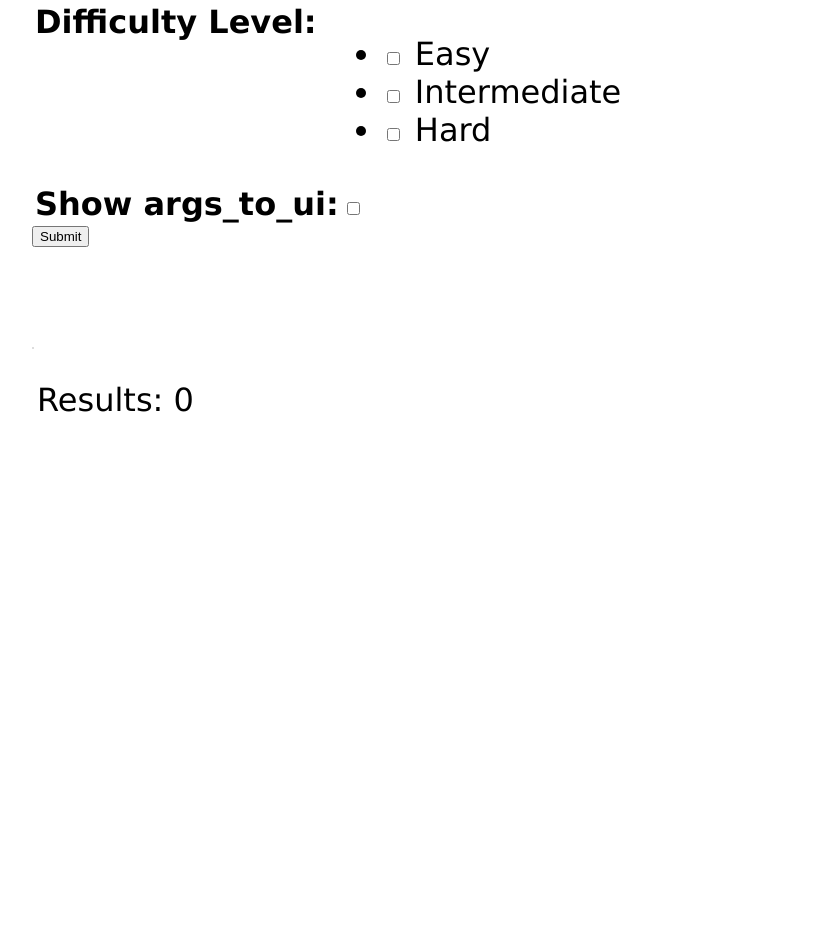
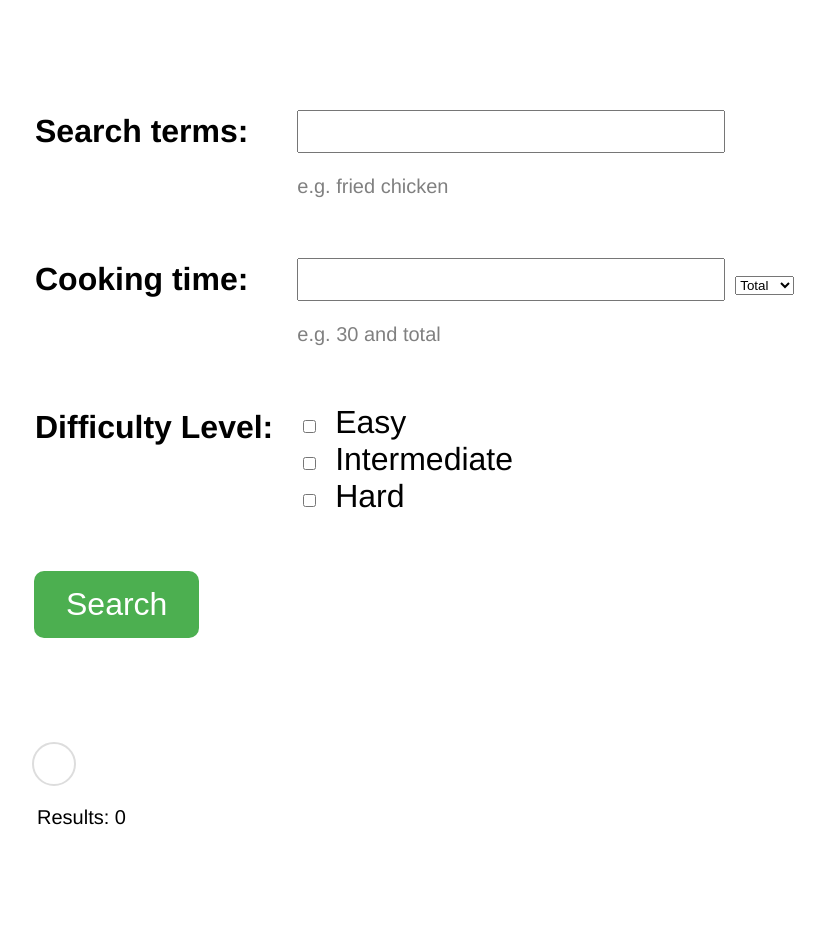
Before and after one commit to louisesiqifan/Pandas-Express, a Django app: page / in a window 1280 px wide; the page is wider, and only the part inside the window is pictured. Shown: the part 416-1345 px from the top of that part, without its empty margins (68-893 px from the left). Before the commit the page ends 828 px from the top of that part, so only its background shows below. Run offline with Django 3.2, Linux system fonts and the light colour scheme.

Commit message:
add some feature to css

```diff
--- a/pandas_express/home/templates/index.html
+++ b/pandas_express/home/templates/index.html
@@ -15,7 +15,7 @@
                 <table class="form">
                 {{ form }}
                 </table>
-                <input type="submit" value="Submit" />
+                <input type="submit" class="button" value="Search" />
             </form>
         </div>
 
@@ -30,8 +30,6 @@
             {{ err|safe }}
         </div>
         {% endif %}
-
-
 
         <div class="frame">
             {% if result != None %}
--- a/pandas_express/home/views.py
+++ b/pandas_express/home/views.py
@@ -76,8 +76,8 @@ class SearchForm(forms.Form):
                                       choices=LEVEL_CHOICES,
                                       widget=forms.CheckboxSelectMultiple,
                                       required=False)
-    show_args = forms.BooleanField(label='Show args_to_ui',
-                                   required=False)
+    # show_args = forms.BooleanField(label='Show args_to_ui',
+    #                                required=False)
 
 
 def home(request):
@@ -101,8 +101,8 @@ def home(request):
             if time_and_mode:
                 args['time'] = tuple(time_and_mode)
 
-            if form.cleaned_data['show_args']:
-                context['args'] = 'args_to_ui= ' + str(args)
+            # if form.cleaned_data['show_args']:
+            #     context['args'] = 'args_to_ui= ' + str(args)
 
             try:
                 res = get_dishes(args)
--- a/pandas_express/score_assignment.py
+++ b/pandas_express/score_assignment.py
@@ -341,7 +341,7 @@ def get_dishes(args_to_ui, lim=10, weight={}, debug=False):
     if debug:
         print(df)
 
-    cols = ['id', 'name', 'level', 'time_total']
+    cols = ['name', 'level', 'time_total']
     df = df[cols]
     tuples = [tuple(x) for x in df.to_numpy()]
     return [cols, tuples]
--- a/pandas_express/static/main.css
+++ b/pandas_express/static/main.css
@@ -1,21 +1,29 @@
-
 html, body {
     margin: 0;
     padding: 0;
-    font-family: Verdana;
+    font-family: Helvetica;
 }
 
 div#header {
-    background: rgb(189, 252, 200);
+/*    background: rgb(189, 252, 200);*/
     margin: 0;
-    padding: 12px;
+    padding-right: 100px;
+    padding-left: 100px;
+    padding-top: 150px;
+    padding-bottom: 150px;
+    background-size: cover;
+    background-position: 50% 35%;
+    background-repeat: no-repeat;
+    background-image: url("https://images2.alphacoders.com/460/thumb-1920-460144.jpg");
+    width: 100%;
+    height: 100%;
 }
 
 div#header h1 {
-    font-size: 64px;
-    color: #000000;
-    margin: 12px;
-    padding: 12px;
+    font-size: 100px;
+    color: #ffffff;
+    margin: 0px;
+    padding: 0px;
 }
 
 div.frame {
@@ -40,7 +48,7 @@ div.error {
 fieldset {
     padding: 3px;
     margin: 1px;
-    border: 1px solid #ddd;
+    border: 2px solid #ddd;
 }
 
 fieldset legend {
@@ -58,59 +66,63 @@ label {
 
 p.num_results {
     margin-left: 5px;
-    font-size: 32px;
+    font-size: 20px;
 }
 
 table.form {
     text-align: left;
-    font-size: 32px;
+    font-size: 44px;
 }
+
 
 table.form tr td,
 table.form tr th {
     vertical-align: top;
+    font-size: 44px;
+    padding-bottom: 44px;
 }
 
 table.form input {
-    margin-right: 5px;
+    margin-right: 10px;
+    margin-left: 20px;
+/*    margin-bottom: 10px*/
     font-size: 32px;
 }
 
-table.form input#id_query {
+/*table.form input#id_query {
     font-size: 32px;
+    margin: 10px;
+    padding: 0px;
+}
+*/
+
+
+table.form ul#id_level {
+    list-style-type: none;
+    margin: 0px;
+    padding: 6px;
+    font-size: 18px;
 }
 
-table.form ul#id_days {
+
+table.recipes {
+    border: 2px solid #ddd;
+    padding: 20px;
     margin: 0px;
-    padding: 0px;
-    font-size: 32px;
+    border-radius: 25px
 }
 
-table.form ul#id_days li {
-    display: block;
-    float: left;
-    margin: 0px;
-    padding: 0px;
-    font-size: 32px;
-}
-
-table.recipes {
-    border: 1px solid #ddd;
-    padding: 0px;
-    margin: 0px;
-}
-
-table.courses tr th {
+table.recipes tr th {
     text-align: left;
 }
 
-table.courses tr td,
-table.courses tr th {
-    padding: 3px;
-    font-size: 32px;
+table.recipes tr td,
+table.recipes tr th {
+    padding: 8px;
+    font-size: 20px;
 }
 
-table.courses tr:nth-child(even) {
+table.recipes tr:nth-child(even) {
     background: #eee;
 }
 
@@ -118,17 +130,32 @@ ul.errorlist {
     margin: 0px;
     padding: 0px;
     padding-top: 5px;
-
 }
 
 ul.errorlist li {
-    font-size: 32px;
+    font-size: 12px;
     color: red;
     margin: 0px;
     padding: 0px;
 }
 
 span.helptext {
-    font-size: 32px;
+    font-size: 20px;
     color: gray;
+    padding-left: 20px;
 }
+
+
+input.button {
+  background-color: #4CAF50;
+  border: none;
+  color: white;
+  padding: 15px 32px;
+  text-align: center;
+  text-decoration: none;
+  display: inline-block;
+  font-size: 32px;
+  margin: 4px 2px;
+  cursor: pointer;
+  border-radius: 10px
+}
```
